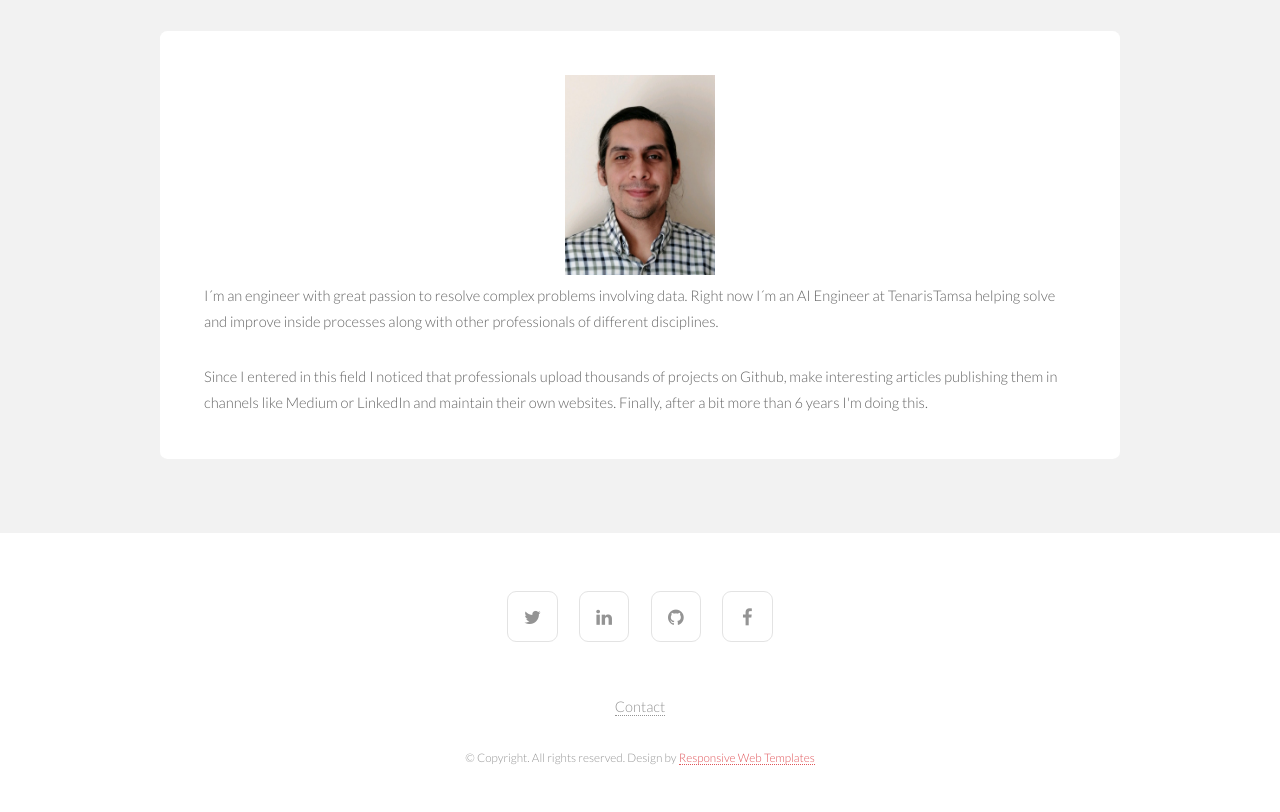
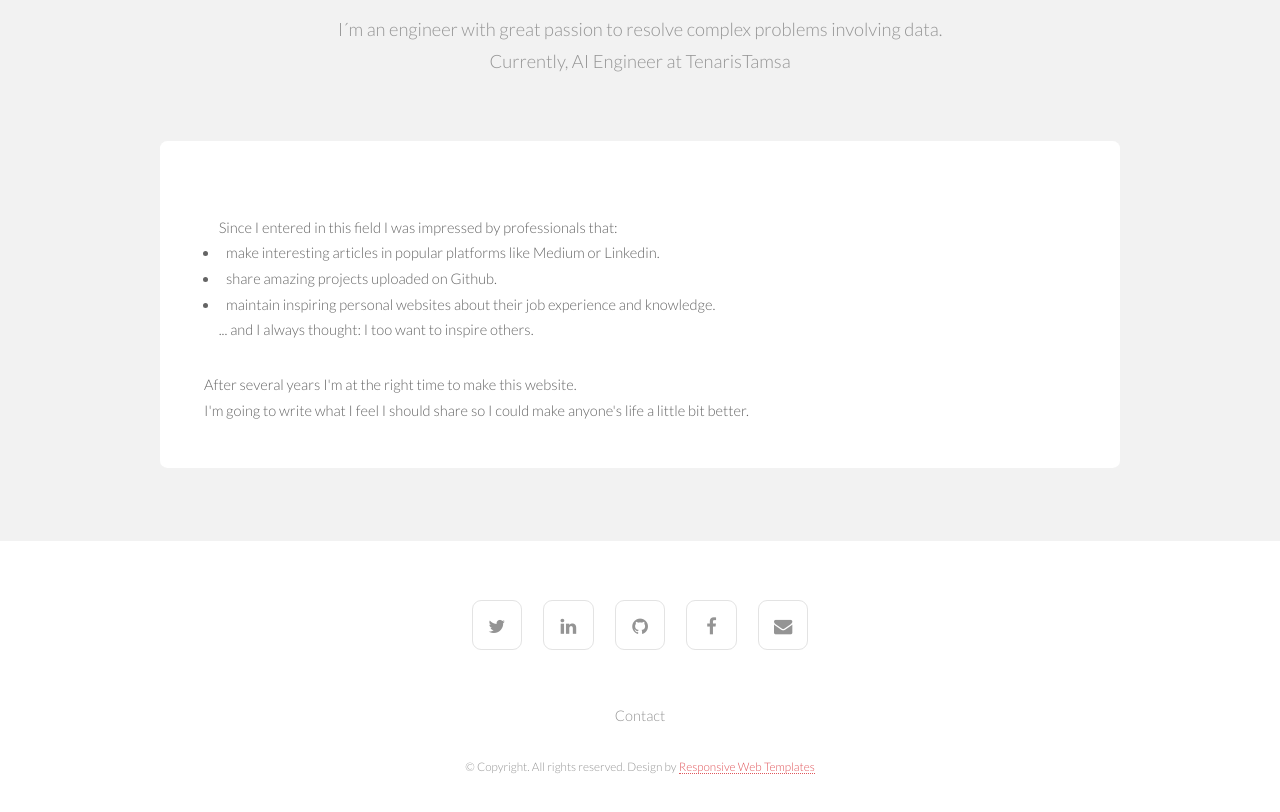
Before and after one commit to engmmcasas/myWebsite, a plain HTML site: page index.html in a window 1280 px wide. Shown: the part 172-984 px from the top of the page. Drawn offline with Linux system fonts and the light colour scheme.

Commit message:
feat(index) short narrative. header including what I'm and work

```diff
--- a/index.html
+++ b/index.html
@@ -66,23 +66,24 @@
 			<section id="main" class="wrapper style1">
 				<header class="major">
 					<h2>Hello there!, I´m Manuel M. Casas</h2>
-					<!-- <p>Faucibus neque adipiscing mi lorem semper blandit</p> -->
+					 <p>I´m an engineer with great passion to resolve complex
+						 problems involving data. <br>Currently, AI Engineer at TenarisTamsa </p>
 				</header>
 				<div class="container">
 
 					<!-- Content -->
 						<section id="content">
-							 <center>
-							     <img src="images/myphoto.png" alt="centered image" width="150" height="200" />
-							 </center>
+								<p>
+								 <ul> Since I entered in this field I was impressed by professionals that:
+									 <li>make interesting articles in popular platforms like Medium or Linkedin.</li>
+									 <li>share amazing projects uploaded on Github.</li>
+									 <li>maintain inspiring personal websites about their job experience and knowledge.</li>
+								  ... and I always thought: I too want to inspire others. </ul>
 
-							<p> I´m an engineer with great passion to resolve complex
-								problems involving data. Right now I´m an AI Engineer at TenarisTamsa helping solve and improve
-								inside processes along with other professionals of different disciplines. </p>
+								 </p>
 
-							<p> Since I entered in this field I noticed that professionals upload thousands of projects on Github,
-								make interesting articles publishing them in channels like Medium or LinkedIn and
-								maintain their own websites. Finally, after a bit more than 6 years I'm doing this.</p>
+							<p> After several years I'm at the right time to make this website.
+							<br>I'm going to write what I feel I should share so I could make anyone's life a little bit better.</p>
 
 						</section>
 
@@ -93,10 +94,10 @@
 			<footer id="footer">
 				<ul class="icons">
 					<li><a href="https://twitter.com/engmmcasas" class="icon fa-twitter"><span class="label">Twitter</span></a></li>
-					<li><a href="https://www.linkedin.com/in/mmcasas/" class="icon fa-linkedin"><span class="label">Linkedin</span></a></li>
+					<li><a href="https://www.linkedin.com/in/engmmcasas/" class="icon fa-linkedin"><span class="label">Linkedin</span></a></li>
 					<li><a href="https://github.com/engmmcasas" class="icon fa-github"><span class="label">Github</span></a></li>
 					<li><a href="https://www.facebook.com/engmmcasas" class="icon fa-facebook"><span class="label">Facebook</span></a></li>
-
+					<li><a href="mailto:manuel@martinezcasas.com" class="icon fa-envelope"><span class="label">Email</span></a></li>
 
 
 					<!-- <li><a href="#" class="icon fa-instagram"><span class="label">Instagram</span></a></li> -->
@@ -107,7 +108,7 @@
 					<!-- <li><a href="#">FAQ</a></li> -->
 					<!-- <li><a href="#">Terms of Use</a></li> -->
 					<!-- <li><a href="#">Privacy</a></li> -->
-					<li><a href="#">Contact</a></li>
+					<li>Contact</li>
 				</ul>
 				<span class="copyright">
 			&copy; Copyright. All rights reserved. Design by <a href="http://www.html5webtemplates.co.uk">Responsive Web Templates</a>
```
